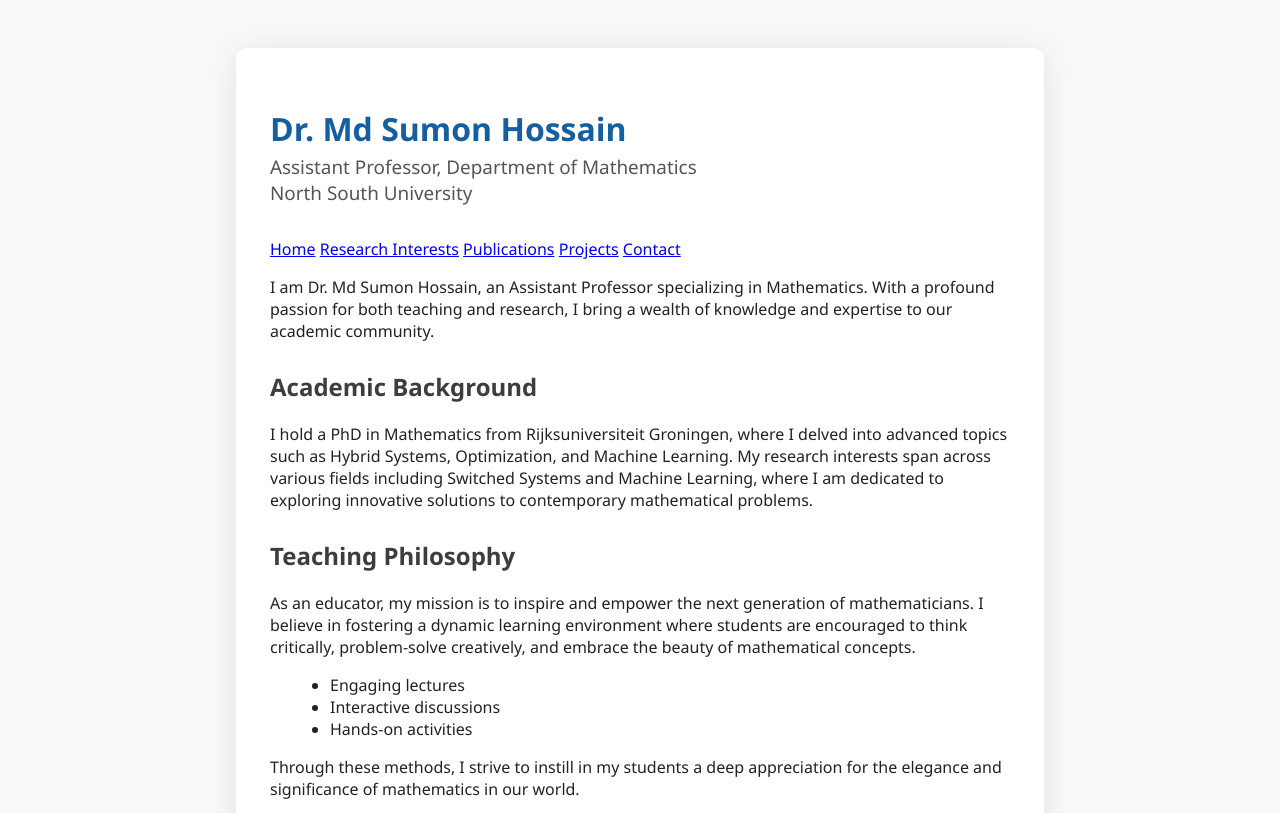
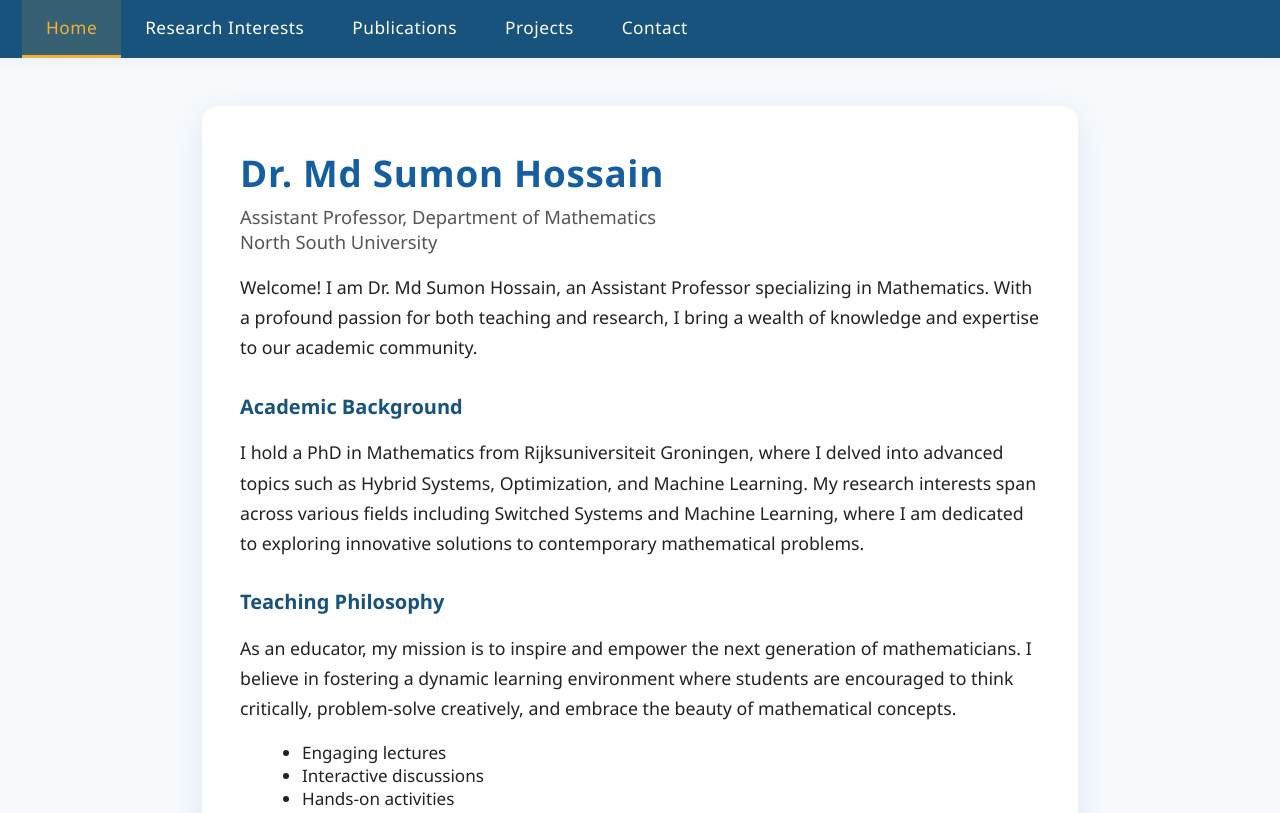
Before and after one commit to sumonhossain25/sumonhossain25.github.io, a plain HTML site: page index.html in a window 1280 px wide. Shown: the top 813 px of the page. Drawn offline with Linux system fonts and the light colour scheme.

Commit message:
Update index.html

```diff
--- a/index.html
+++ b/index.html
@@ -5,72 +5,145 @@
     <meta name="viewport" content="width=device-width, initial-scale=1.0">
     <title>Dr. Md Sumon Hossain - Assistant Professor of Mathematics</title>
     <style>
+        :root {
+            --primary: #17537d;
+            --accent: #f3b13a;
+            --bg: #f6fafd;
+            --text: #222;
+            --header: #155fa0;
+            --white: #fff;
+            --border: #e3e3e3;
+            --shadow: 0 8px 32px rgba(23, 83, 125, 0.10);
+        }
         body {
             font-family: 'Segoe UI', Tahoma, Geneva, Verdana, sans-serif;
-            background: #f9f9f9;
-            color: #222;
+            background: var(--bg);
+            color: var(--text);
             margin: 0;
             padding: 0;
         }
+        .nav-bar {
+            background: var(--primary);
+            padding: 0 0 0 22px;
+            box-shadow: 0 2px 12px rgba(23, 83, 125, 0.06);
+        }
+        .nav-bar nav {
+            display: flex;
+            gap: 0;
+        }
+        .nav-bar nav a {
+            color: var(--white);
+            text-decoration: none;
+            padding: 16px 24px;
+            font-size: 1.08rem;
+            font-weight: 500;
+            letter-spacing: 0.5px;
+            border-bottom: 3px solid transparent;
+            transition: background 0.18s, border-bottom 0.18s, color 0.18s;
+        }
+        .nav-bar nav a:hover,
+        .nav-bar nav a.active {
+            background: rgba(243,177,58,0.14);
+            color: var(--accent);
+            border-bottom: 3px solid var(--accent);
+        }
         .container {
-            max-width: 740px;
-            margin: 48px auto;
-            background: #fff;
-            border-radius: 10px;
-            padding: 38px 34px 34px 34px;
-            box-shadow: 0 4px 32px rgba(0,0,0,.10);
+            max-width: 800px;
+            margin: 48px auto 0 auto;
+            background: var(--white);
+            border-radius: 16px;
+            padding: 42px 38px 38px 38px;
+            box-shadow: var(--shadow);
         }
-        h1 {
-            color: #155fa0;
-            margin-bottom: 4px;
+        .profile-header {
+            display: flex;
+            align-items: center;
+            gap: 28px;
+            margin-bottom: 18px;
+        }
+        .profile-photo {
+            width: 90px;
+            height: 90px;
+            object-fit: cover;
+            border-radius: 50%;
+            border: 3px solid var(--primary);
+            background: var(--soft, #eaeaea);
+        }
+        .profile-main h1 {
+            color: var(--header);
+            margin: 0 0 6px 0;
+            font-size: 2.3rem;
+            letter-spacing: 0.7px;
+            font-weight: bold;
+        }
+        .profile-main .subtitle {
+            font-size: 1.15rem;
+            color: #555;
+            margin-bottom: 0;
+        }
+        section {
+            margin-bottom: 30px;
         }
         h2 {
-            color: #3d3d3d;
-            margin-top: 24px;
+            color: var(--primary);
+            margin-top: 0;
+            font-size: 1.25rem;
+            margin-bottom: 12px;
         }
-        .subtitle {
-            font-size: 1.18rem;
-            color: #555;
-            margin-bottom: 32px;
-        }
-        section {
-            margin-bottom: 28px;
+        p {
+            font-size: 1.11rem;
+            line-height: 1.7;
         }
         ul {
-            margin-top: 12px;
-            margin-left: 20px;
+            margin-top: 10px;
+            margin-left: 22px;
+            font-size: 1.07rem;
         }
         .contact {
-            margin-top: 34px;
-            padding-top: 15px;
-            border-top: 1px solid #e3e3e3;
+            margin-top: 38px;
+            padding-top: 18px;
+            border-top: 1.5px solid var(--border);
             color: #444;
             font-size: 1.08rem;
         }
         .signature {
-            margin-top: 38px;
+            margin-top: 36px;
             font-style: italic;
-            color: #155fa0;
+            color: var(--header);
+            font-size: 1.04rem;
+        }
+        @media (max-width: 650px) {
+            .container { padding: 20px 5vw 18px 5vw; }
+            .profile-header { flex-direction: column; align-items: flex-start; gap: 16px; }
+            .profile-photo { width: 70px; height: 70px; }
+            .profile-main h1 { font-size: 1.4rem; }
         }
     </style>
 </head>
 <body>
+    <div class="nav-bar">
+        <nav>
+            <a href="index.html" class="active">Home</a>
+            <a href="research.html">Research Interests</a>
+            <a href="publications.html">Publications</a>
+            <a href="projects.html">Projects</a>
+            <a href="contact.html">Contact</a>
+        </nav>
+    </div>
     <div class="container">
-        <h1>Dr. Md Sumon Hossain</h1>
-        <div class="subtitle">
-            Assistant Professor, Department of Mathematics<br>
-            North South University
+        <div class="profile-header">
+            <img src="profile.jpg" alt="Dr. Md Sumon Hossain" class="profile-photo" onerror="this.style.display='none'">
+            <div class="profile-main">
+                <h1>Dr. Md Sumon Hossain</h1>
+                <div class="subtitle">
+                    Assistant Professor, Department of Mathematics<br>
+                    North South University
+                </div>
+            </div>
         </div>
-         <nav>
-    <a href="index.html">Home</a>
-    <a href="research.html">Research Interests</a>
-    <a href="publications.html">Publications</a>
-    <a href="projects.html">Projects</a>
-    <a href="contact.html">Contact</a>
-  </nav>
         <section>
             <p>
-                I am Dr. Md Sumon Hossain, an Assistant Professor specializing in Mathematics. With a profound passion for both teaching and research, I bring a wealth of knowledge and expertise to our academic community.
+                Welcome! I am Dr. Md Sumon Hossain, an Assistant Professor specializing in Mathematics. With a profound passion for both teaching and research, I bring a wealth of knowledge and expertise to our academic community.
             </p>
         </section>
         <section>
@@ -94,7 +167,7 @@
             </p>
         </section>
         <section>
-            <h2>Research & Contributions</h2>
+            <h2>Research &amp; Contributions</h2>
             <p>
                 Beyond the classroom, I am actively involved in collaborative research projects, publications, and academic conferences, contributing to the advancement of mathematical knowledge on both local and global scales.
             </p>
```
